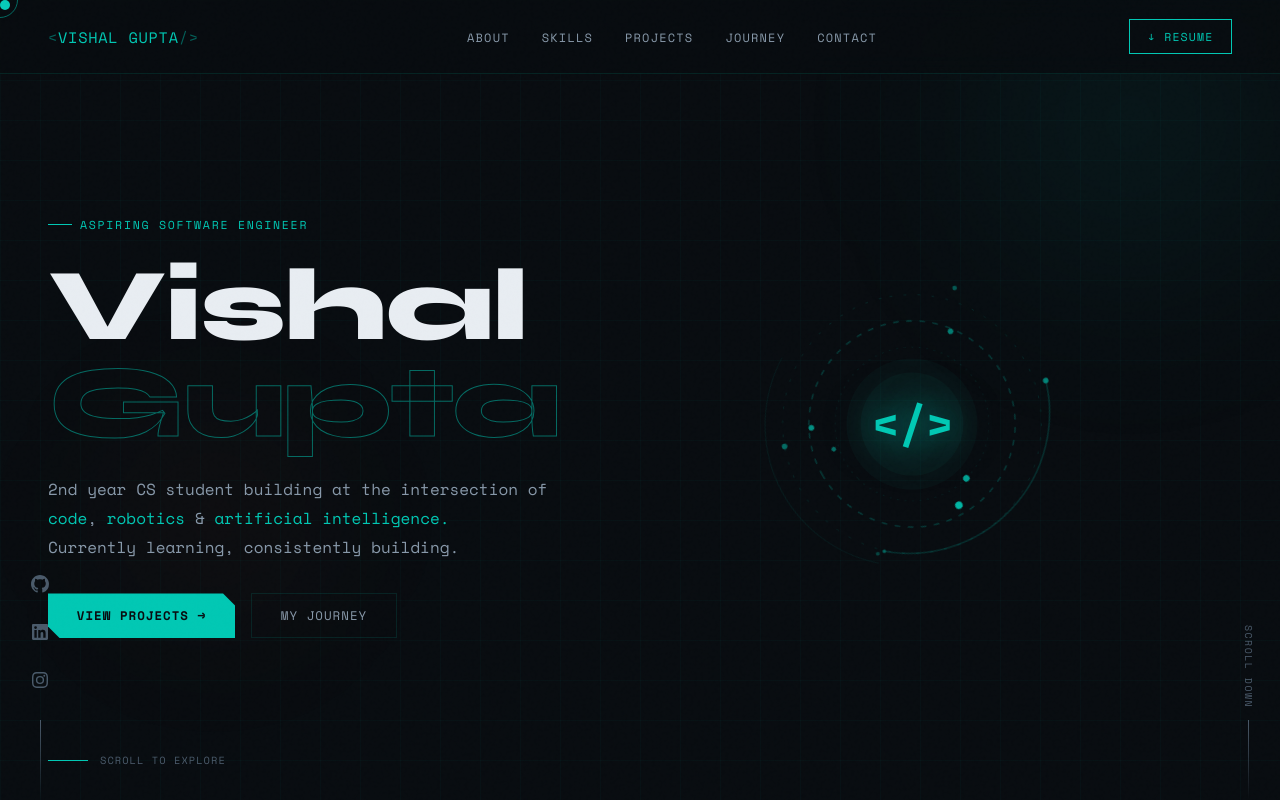
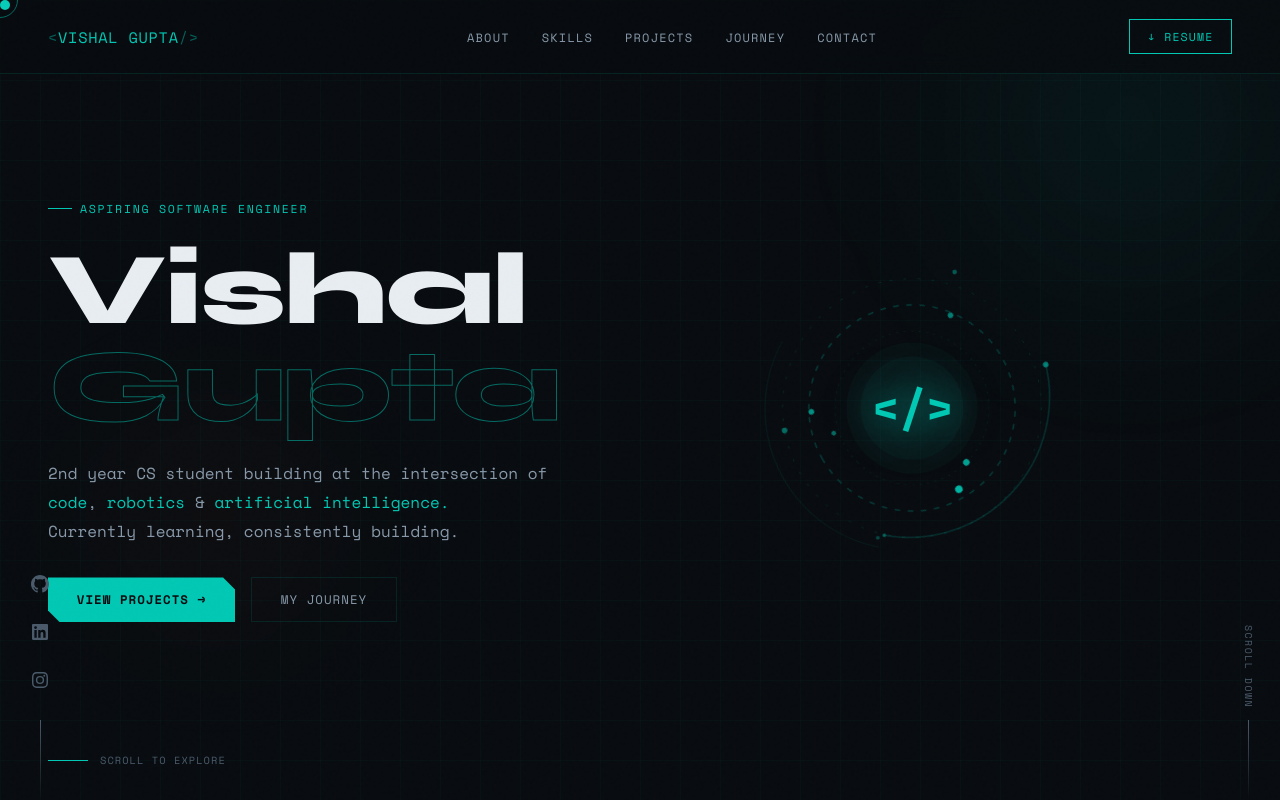
Before and after one commit to aboutvishuu/devvishal, a plain HTML site: page index.html in a window 1280 px wide. Shown: the top 800 px of the page. Drawn offline with nearby package versions, Linux system fonts and the light colour scheme.

Commit message:
Reduce padding in hero section

```diff
--- a/index.html
+++ b/index.html
@@ -343,7 +343,7 @@
     min-height: 100vh;
     display: flex;
     align-items: center;
-    padding: 10rem 3rem 4rem;
+    padding: 8rem 3rem 4rem;
     position: relative;
     overflow: hidden;
   }
```
